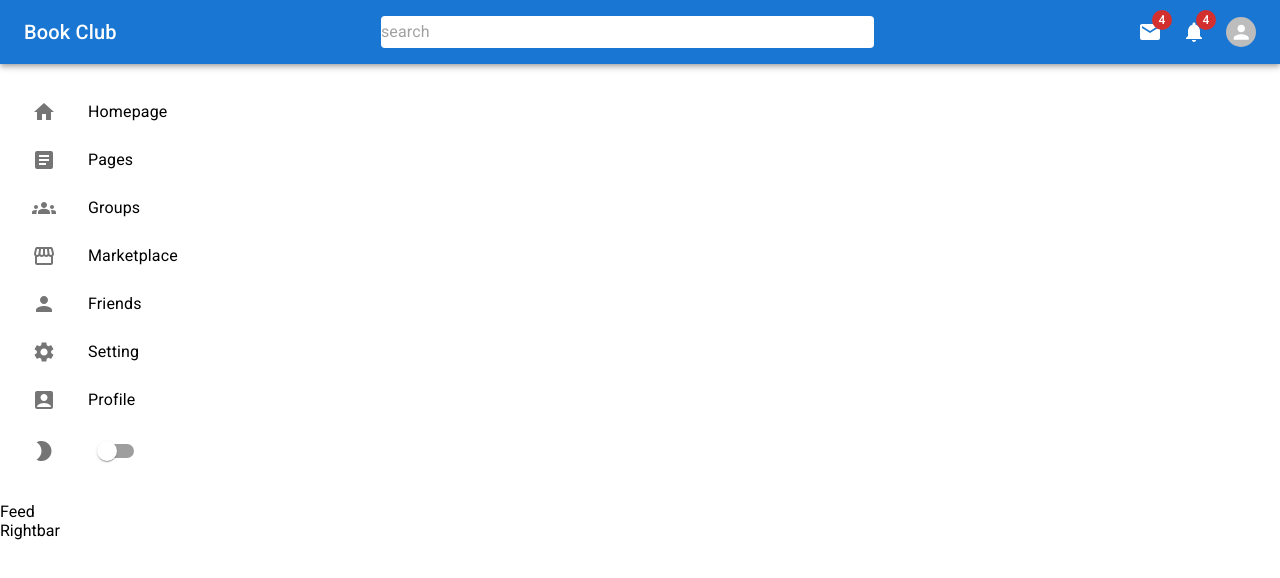
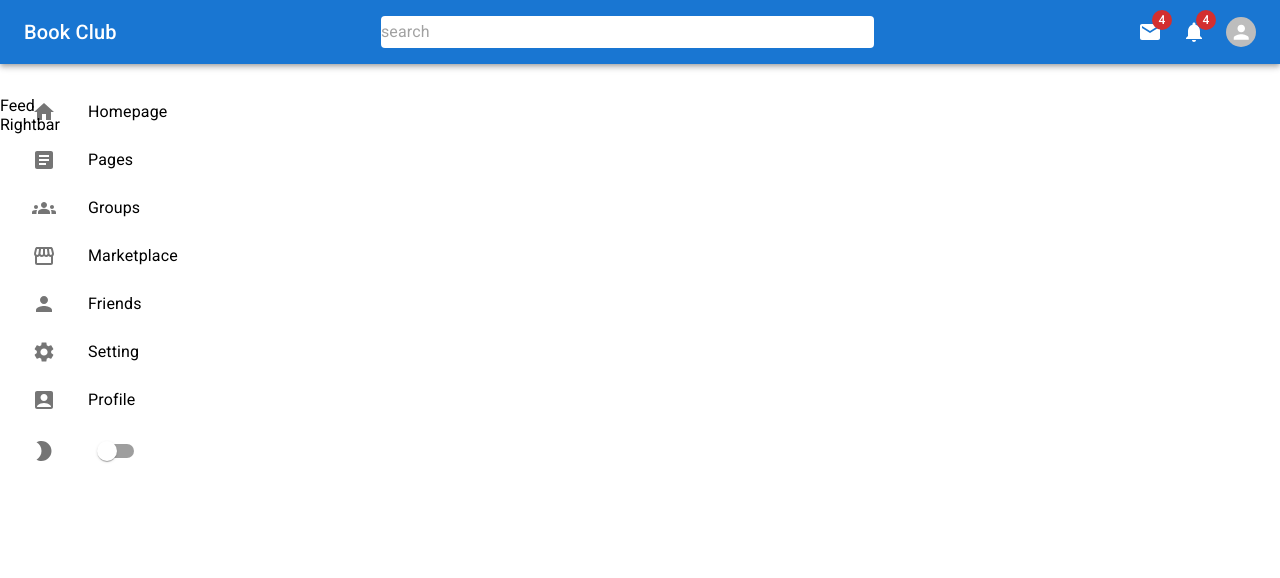
Before and after one commit to ksanjaykumar1/material-ui-tutorial-lama, a React (Create React App) app: page / in a window 1280 px wide. Shown: the top 578 px of the page. Built offline with nearby package versions, Linux system fonts and the light colour scheme.

Commit message:
sidebar added

```diff
--- a/src/components/Sidebar.jsx
+++ b/src/components/Sidebar.jsx
@@ -19,6 +19,7 @@ import { ModeNight } from '@mui/icons-material';
 function Sidebar() {
   return (
     <Box flex={1} p={2} sx={{ display: { xs: 'none', sm: 'block' } }}>
+      <Box position='fixed'>
         <List>
           <ListItem disablePadding>
             <ListItemButton component='a' href='#home'>
@@ -86,6 +87,7 @@ function Sidebar() {
           </ListItem>
         </List>
       </Box>
+    </Box>
   );
 }
 
```
Lines whose indentation alone changed are shown as unchanged.
